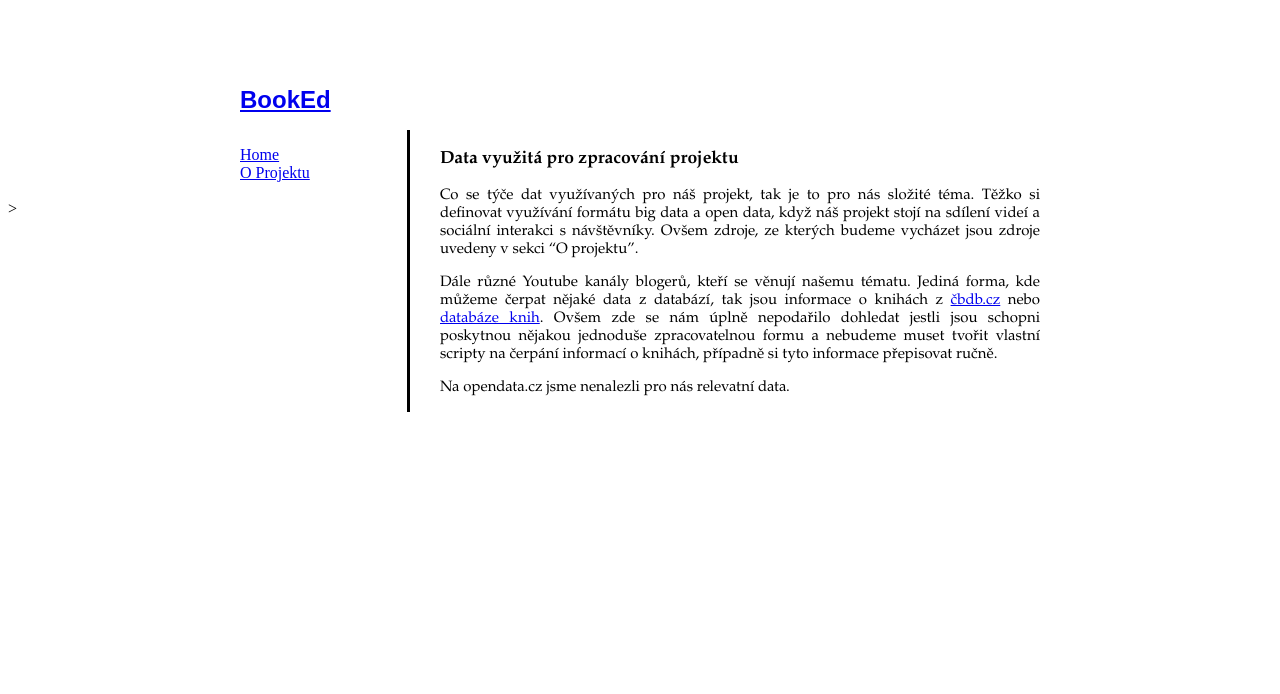
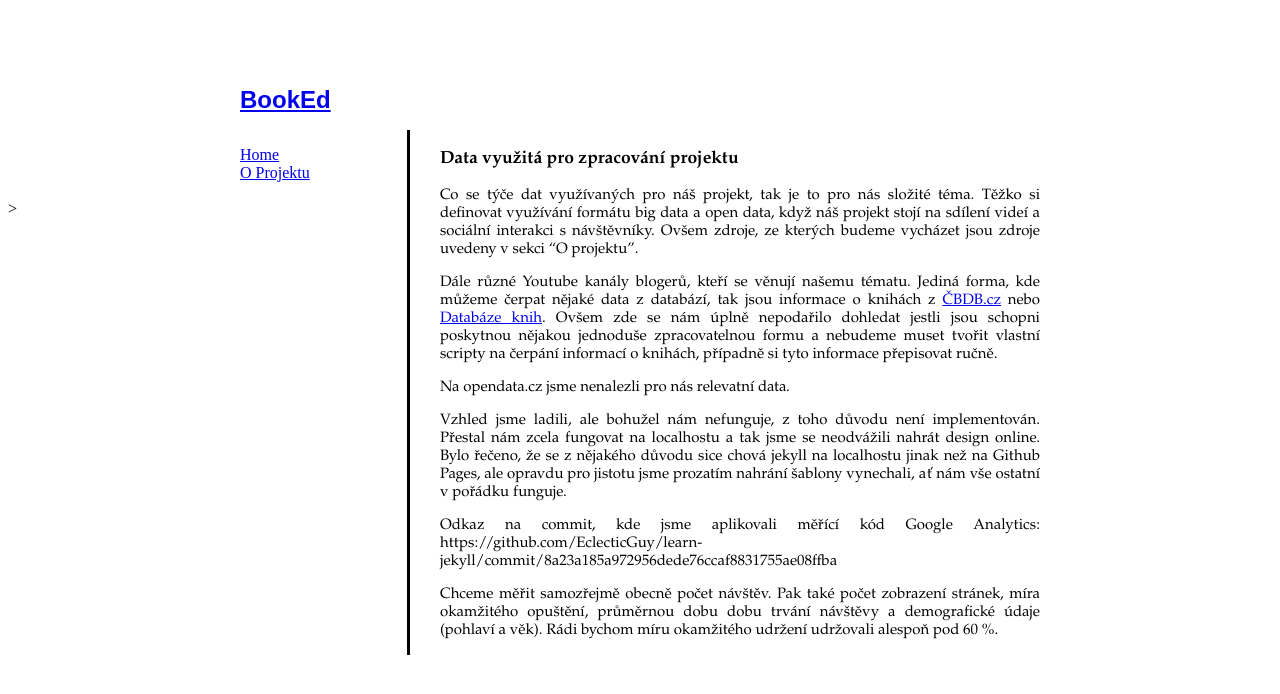
Before and after one commit to EclecticGuy/learn-jekyll, a Jekyll site: the page built from _posts/2017-05-08-data-k-projektu.md, in a window 1280 px wide. Shown: the top 694 px of the page. Built offline with Jekyll 4.4.1, drawn with Linux system fonts in a browser that asks for light colours.

Commit message:
Update 2017-05-08-data-k-projektu.md

```diff
--- a/_posts/2017-05-08-data-k-projektu.md
+++ b/_posts/2017-05-08-data-k-projektu.md
@@ -7,6 +7,12 @@ title:  "Data o projektu"
 
 Co se týče dat využívaných pro náš projekt, tak je to pro nás složité téma. Těžko si definovat využívání formátu big data a open data, když náš projekt stojí na sdílení videí a sociální interakci s návštěvníky. Ovšem zdroje, ze kterých budeme vycházet jsou zdroje uvedeny v sekci "O projektu".
 
-Dále různé Youtube kanály blogerů, kteří se věnují našemu tématu. Jediná forma, kde můžeme čerpat nějaké data z databází, tak jsou informace o knihách z [čbdb.cz](http://www.cbdb.cz) nebo [databáze knih](http://www.databazeknih.cz). Ovšem zde se nám úplně nepodařilo dohledat jestli jsou schopni poskytnou nějakou jednoduše zpracovatelnou formu a nebudeme muset tvořit vlastní scripty na čerpání informací o knihách, případně si tyto informace přepisovat ručně.
+Dále různé Youtube kanály blogerů, kteří se věnují našemu tématu. Jediná forma, kde můžeme čerpat nějaké data z databází, tak jsou informace o knihách z [ČBDB.cz](http://www.cbdb.cz) nebo [Databáze knih](http://www.databazeknih.cz). Ovšem zde se nám úplně nepodařilo dohledat jestli jsou schopni poskytnou nějakou jednoduše zpracovatelnou formu a nebudeme muset tvořit vlastní scripty na čerpání informací o knihách, případně si tyto informace přepisovat ručně.
 
 Na opendata.cz jsme nenalezli pro nás relevatní data.
+
+Vzhled jsme ladili, ale bohužel nám nefunguje, z toho důvodu není implementován. Přestal nám zcela fungovat na localhostu a tak jsme se neodvážili nahrát design online. Bylo řečeno, že se z nějakého důvodu sice chová jekyll na localhostu jinak než na Github Pages, ale opravdu pro jistotu jsme prozatím nahrání šablony vynechali, ať nám vše ostatní v pořádku funguje.
+
+Odkaz na commit, kde jsme aplikovali měřící kód Google Analytics: https://github.com/EclecticGuy/learn-jekyll/commit/8a23a185a972956dede76ccaf8831755ae08ffba
+
+Chceme měřit samozřejmě obecně počet návštěv. Pak také počet zobrazení stránek, míra okamžitého opuštění, průměrnou dobu dobu trvání návštěvy a demografické údaje (pohlaví a věk). Rádi bychom míru okamžitého udržení udržovali alespoň pod 60 %.
```
